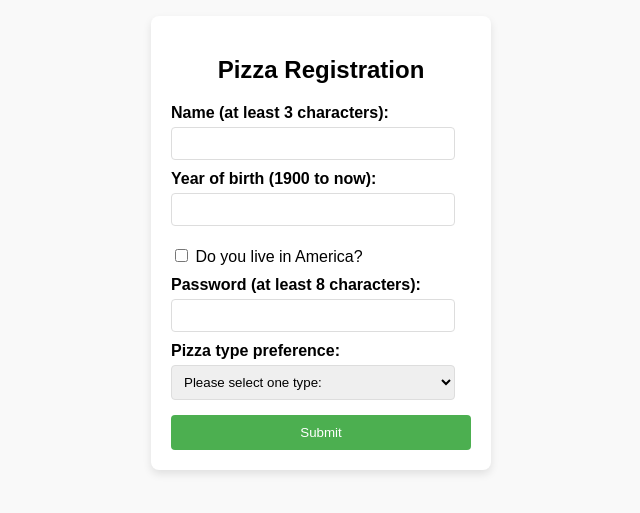
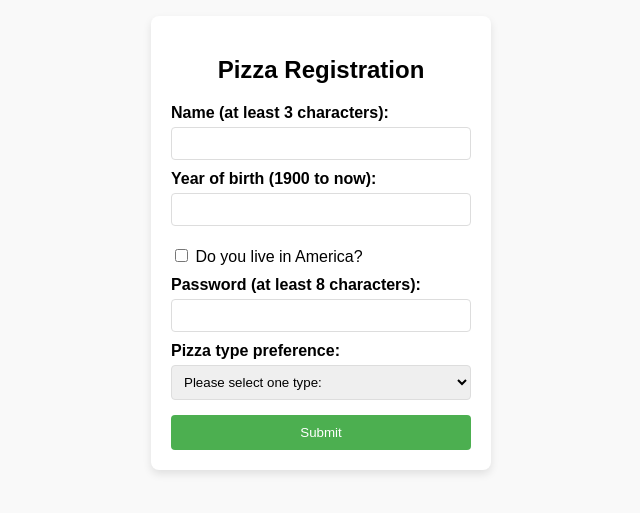
Before and after one commit to FrayUnderdog/Web-UX-Assign5, a plain HTML site: page index.html in a window 1280 px wide. Shown: the part 157-670 px from the top of the page, 319-959 px from the left. Drawn offline with Linux system fonts and the light colour scheme.

Commit message:
Change width of input to 100% as button‘s

```diff
--- a/style.css
+++ b/style.css
@@ -33,7 +33,7 @@ input[type="text"],
 input[type="number"],
 input[type="password"],
 select {
-    width: calc(100% - 16px);
+    width: 100%;
     padding: 8px;
     margin-top: 5px;
     border: 1px solid #ddd;
```
